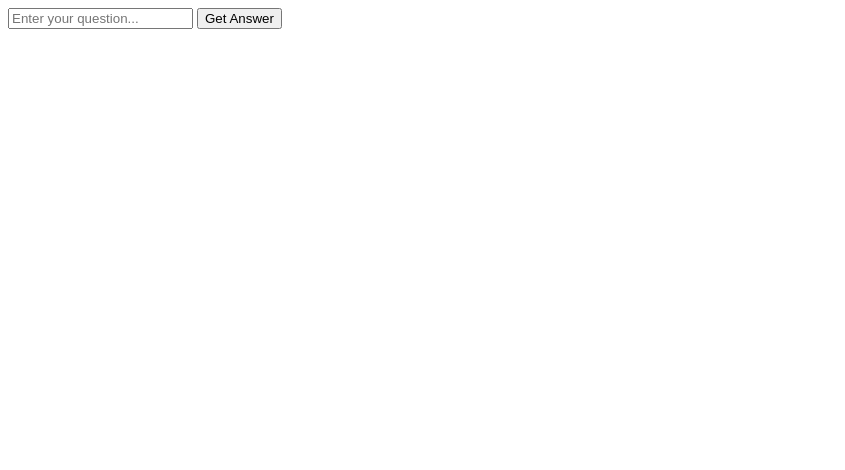
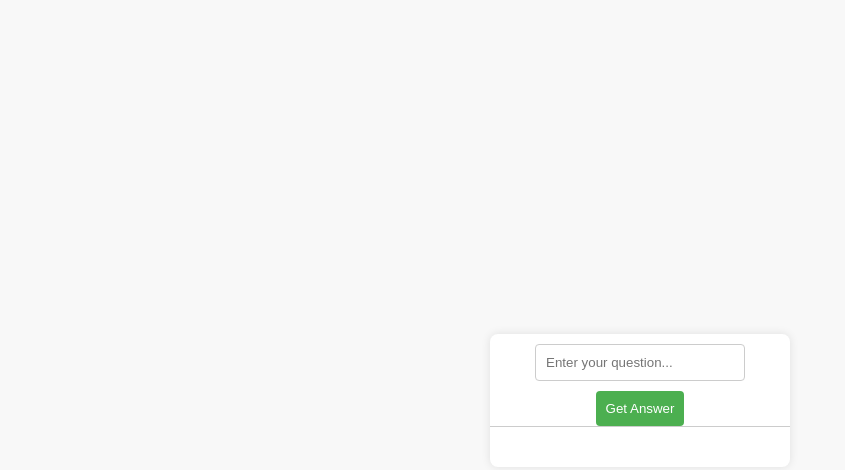
Before and after one commit to RaneemGhalion/ollamaFast, a plain HTML site: page static/index.html in a window 1280 px wide. Shown: the whole page, without its empty margins (0-845 px from the left). Drawn offline with Linux system fonts and the light colour scheme.

Commit message:
add style

```diff
--- a/static/index.html
+++ b/static/index.html
@@ -1,24 +1,73 @@
 <!DOCTYPE html>
-<html>
+<html lang="en">
 <head>
+    <meta charset="UTF-8">
+    <meta name="viewport" content="width=device-width, initial-scale=1.0">
     <title>Chat with Mistral</title>
+    <style>
+        body {
+            font-family: 'Arial', sans-serif;
+            background-color: #f8f8f8;
+            margin: 0;
+            display: flex;
+            justify-content: center;
+            align-items: center;
+            height: 100vh;
+        }
+
+        #chatContainer {
+            background-color: #fff;
+            border-radius: 8px;
+            box-shadow: 0 0 10px rgba(0, 0, 0, 0.1);
+            overflow: hidden;
+            width: 300px;
+            text-align: center;
+        }
+
+        #userInput {
+            width: 70%;
+            padding: 10px;
+            margin: 10px;
+            border: 1px solid #ccc;
+            border-radius: 4px;
+            box-sizing: border-box;
+        }
+
+        #getAnswerBtn {
+            background-color: #4CAF50;
+            color: #fff;
+            padding: 10px;
+            border: none;
+            border-radius: 4px;
+            cursor: pointer;
+        }
+
+        #responseContainer {
+            padding: 20px;
+            margin: 0;
+            border-top: 1px solid #ccc;
+        }
+    </style>
 </head>
 <body>
+    <div id="chatContainer">
         <input type="text" id="userInput" placeholder="Enter your question...">
-        <button onclick="getAnswer()">Get Answer</button>
+        <button id="getAnswerBtn" onclick="getAnswer()">Get Answer</button>
         <p id="responseContainer"></p>
+    </div>
+
     <script>
         var socket = new WebSocket("ws://localhost:8000/ws");
 
         socket.onmessage = function(event) {
             var responseContainer = document.getElementById('responseContainer');
-                responseContainer.innerHTML +=event.data;
+            responseContainer.innerHTML += event.data;
             console.log(event.data);
         };
 
         function getAnswer() {
             var userInput = document.getElementById('userInput').value;
-                socket.send(JSON.stringify({role: 'user', content: userInput}));
+            socket.send(JSON.stringify({ role: 'user', content: userInput }));
         }
     </script>
 </body>
```
Lines whose indentation alone changed are shown as unchanged.
